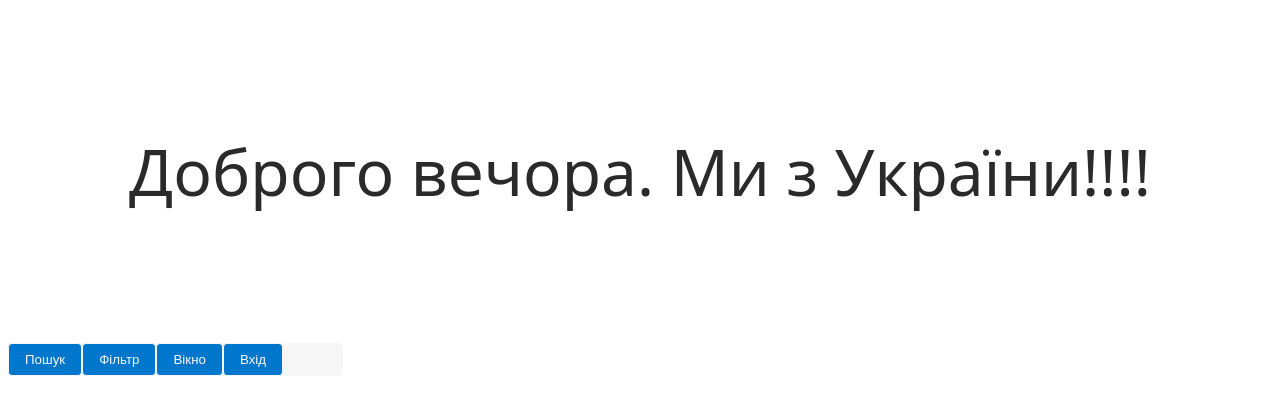
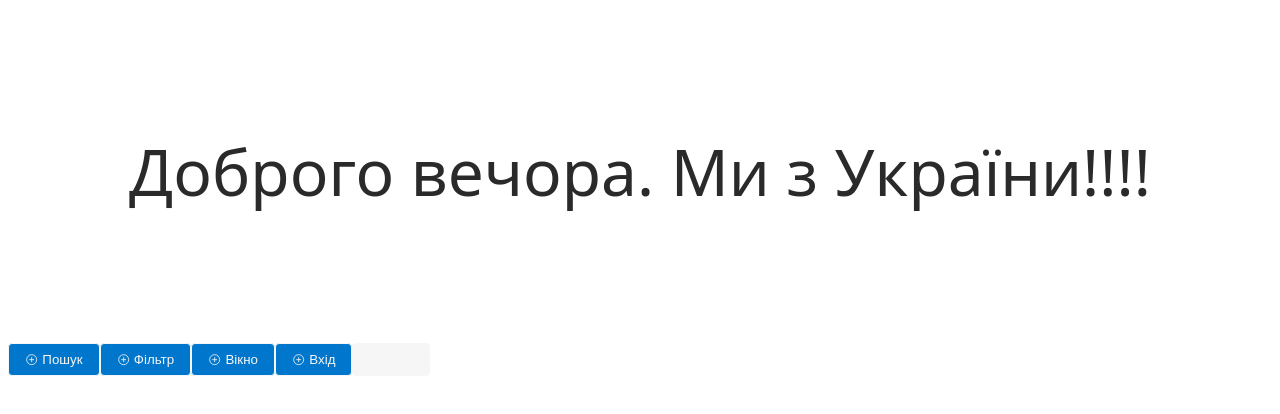
Before and after one commit to skif6623/react_theme, a React (Create React App) app: page / in a window 1280 px wide. Shown: the top 414 px of the page. Built offline with nearby package versions, Linux system fonts and the light colour scheme.

Commit message:
added icons and deleted

```diff
--- a/package.json
+++ b/package.json
@@ -10,6 +10,7 @@
     "@testing-library/user-event": "^13.5.0",
     "react": "^18.2.0",
     "react-dom": "^18.2.0",
+    "react-icons": "^4.6.0",
     "react-scripts": "5.0.1",
     "web-vitals": "^2.1.4"
   },
--- a/src/components/Button/Button.jsx
+++ b/src/components/Button/Button.jsx
@@ -1,8 +1,10 @@
 import { ButtonStyled } from './Button.module';
+import { IoAddCircleOutline } from 'react-icons/io5';
 
 export const Button = ({ type = 'button', children, disabled = false }) => {
   return (
     <ButtonStyled disabled={disabled} type={type}>
+      <IoAddCircleOutline />
       {children}
     </ButtonStyled>
   );
--- a/src/components/Button/Button.module.js
+++ b/src/components/Button/Button.module.js
@@ -1,6 +1,9 @@
 import styled from '@emotion/styled';
 
 export const ButtonStyled = styled.button`
+  display: inline-flex;
+  align-items: center;
+  gap: ${p => p.theme.space[2]}px;
   margin: ${p => p.theme.space[0]};
   padding-top: ${p => p.theme.space[3]}px;
   padding-bottom: ${p => p.theme.space[3]}px;
```
Also changed, not shown: 1 other file (tests, documents, lock files or other folders).
